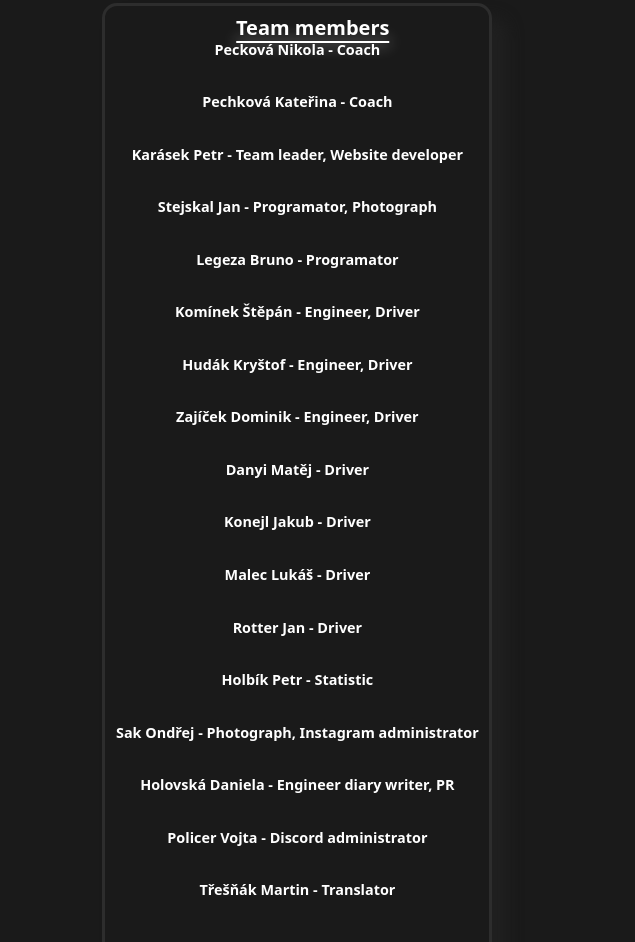
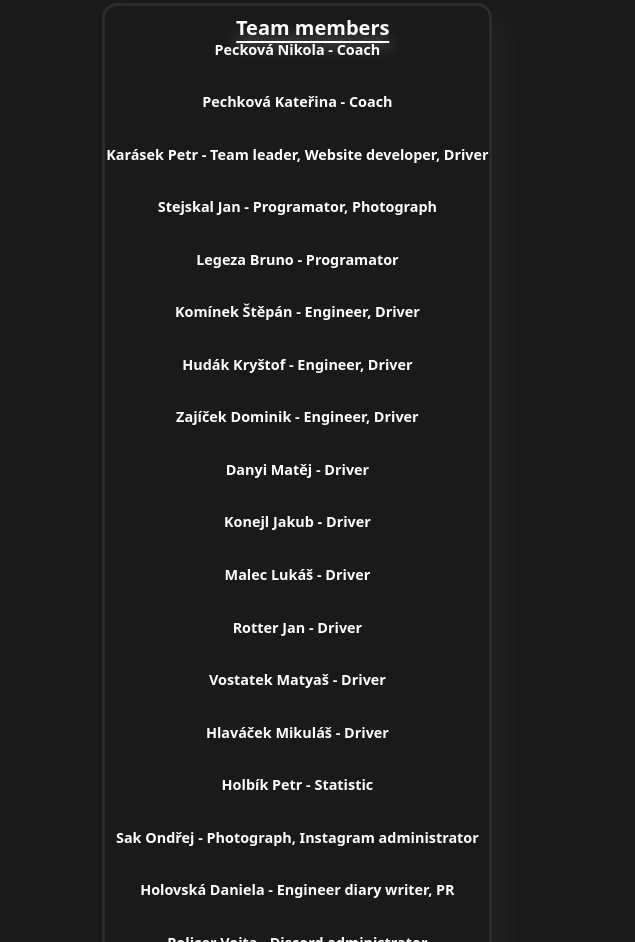
Before and after one commit to Vlastovka/Hiduribots, a plain HTML site: page index.html in a window 1280 px wide. Shown: the part 441-1383 px from the top of the page, 0-635 px from the left. Drawn offline with Linux system fonts and the light colour scheme.

Commit message:
Update index.html

```diff
--- a/index.html
+++ b/index.html
@@ -33,7 +33,7 @@
               <h5 class="Team-members-main">Team members</h5>
               <h6 class="Names N-Peckova">Pecková Nikola - Coach</h6>
               <h6 class="Names K-Pechkova">Pechková Kateřina - Coach</h6>
-              <h6 class="Names P-Kararasek">Karásek Petr - Team leader, Website developer</h6>
+              <h6 class="Names P-Kararasek">Karásek Petr - Team leader, Website developer, Driver</h6>
               <h6 class="Names J-Stejskal">Stejskal Jan - Programator, Photograph</h6>
               <h6 class="Names B-Legeza">Legeza Bruno - Programator</h6>
               <h6 class="Names S-Kominek">Komínek Štěpán - Engineer, Driver</h6>
@@ -43,6 +43,8 @@
               <h6 class="Names J-Konejl">Konejl Jakub - Driver</h6>
               <h6 class="Names L-Malec">Malec Lukáš - Driver</h6>
               <h6 class="Names J-Rotter"> Rotter Jan - Driver</h6>
+              <h6 class="Names M-Vostatek">Vostatek Matyaš - Driver</h6>
+              <h6 class="Names H-Mikulas">Hlaváček Mikuláš - Driver</h6>
               <h6 class="Names P-Holbik">Holbík Petr - Statistic</h6>
               <h6 class="Names O-Sak">Sak Ondřej - Photograph, Instagram administrator</h6>
               <h6 class="Names D-Holovska">Holovská Daniela - Engineer diary writer, PR</h6>
```
